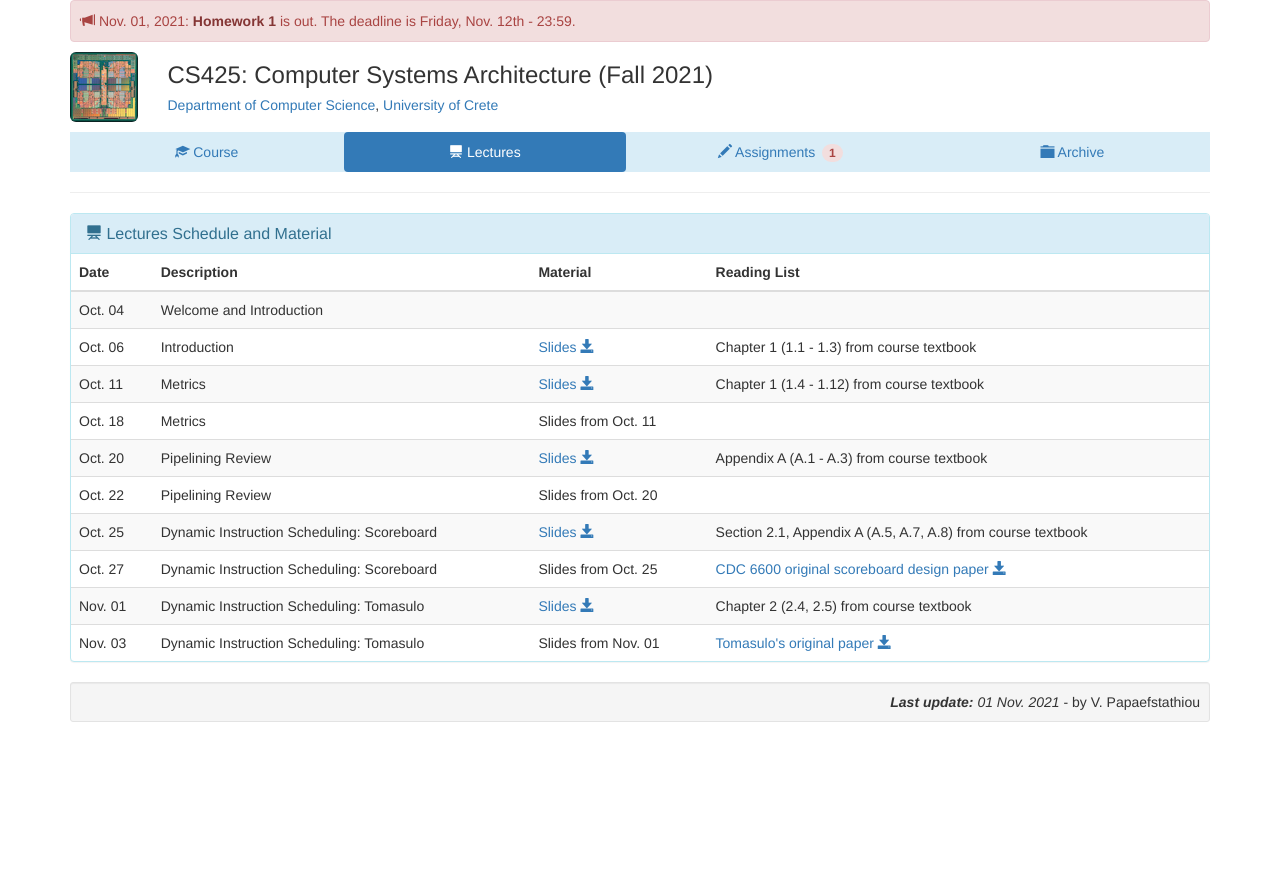
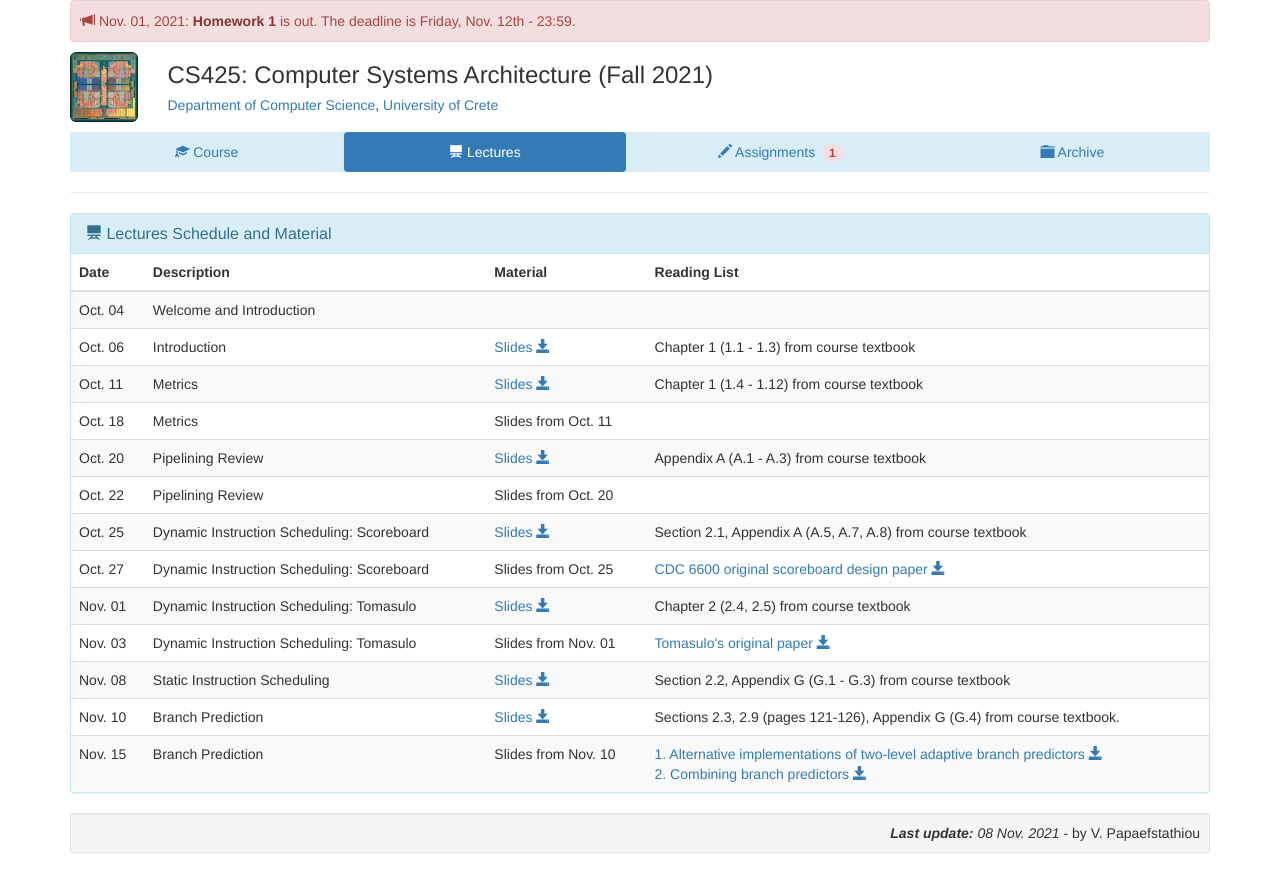
Before and after one commit to papaef/hy425_2021f, a plain HTML site: page index.html in a window 1280 px wide. Both pictures are taken after a click on the link "Lectures". Before the commit the page ends 800 px from the top, so only its background shows below. Drawn offline with Linux system fonts and the light colour scheme.

Commit message:
update lecs 6,7

```diff
--- a/index.html
+++ b/index.html
@@ -445,40 +445,30 @@
               <td><a href="lectures/reading/tomasulo.pdf">Tomasulo's original paper <span class="glyphicon glyphicon-save" aria-hidden="true"></span></a></td>
             </tr>
 
-<!--
             <tr>
-              <td>Nov. 6</td>
+              <td>Nov. 08</td>
               <td>Static Instruction Scheduling</td>
               <td><a href="lectures/HY425_L6_StaticScheduling.pdf">Slides <span class="glyphicon glyphicon-save" aria-hidden="true"></span></a></td>
               <td>Section 2.2, Appendix G (G.1 - G.3) from course textbook</td>
             </tr>
 
             <tr>
-              <td>Nov. 9</td>
-              <td>Static Instruction Scheduling</td>
-              <td>Slides from Nov. 6</a></td>
-              <td></td>
-            </tr>
-
-            <tr>
-              <td>Nov. 13</td>
+              <td>Nov. 10</td>
               <td>Branch Prediction</td>
               <td><a href="lectures/HY425_L7_BranchPrediction.pdf">Slides <span class="glyphicon glyphicon-save" aria-hidden="true"></span></a></td>
               <td>Sections 2.3, 2.9 (pages 121-126), Appendix G (G.4) from course textbook.</td>
             </tr>
 
             <tr>
-              <td>Nov. 16</td>
+              <td>Nov. 15</td>
               <td>Branch Prediction</td>
-              <td>Slides from Nov. 16</a></td>
+              <td>Slides from Nov. 10</a></td>
               <td>
                   <a href="lectures/reading/yeh.pdf">1. Alternative implementations of two-level adaptive branch predictors <span class="glyphicon glyphicon-save" aria-hidden="true"></span></a>
                   <br>
                   <a href="lectures/reading/mcfarling.pdf">2. Combining branch predictors <span class="glyphicon glyphicon-save" aria-hidden="true"></span></a>
               </td>
             </tr>
-
--->
 
 <!--
             <tr class="info">
@@ -777,7 +767,7 @@
 
   <!-- FOOTER -->
   <div class="well well-sm" align="right">
-    <i><b>Last update:</b> 01 Nov. 2021</i> - by V. Papaefstathiou
+    <i><b>Last update:</b> 08 Nov. 2021</i> - by V. Papaefstathiou
   </div>
   <!-- ______________________________________________________________________________________________ -->
 
```
Also changed, not shown: 2 other files.
